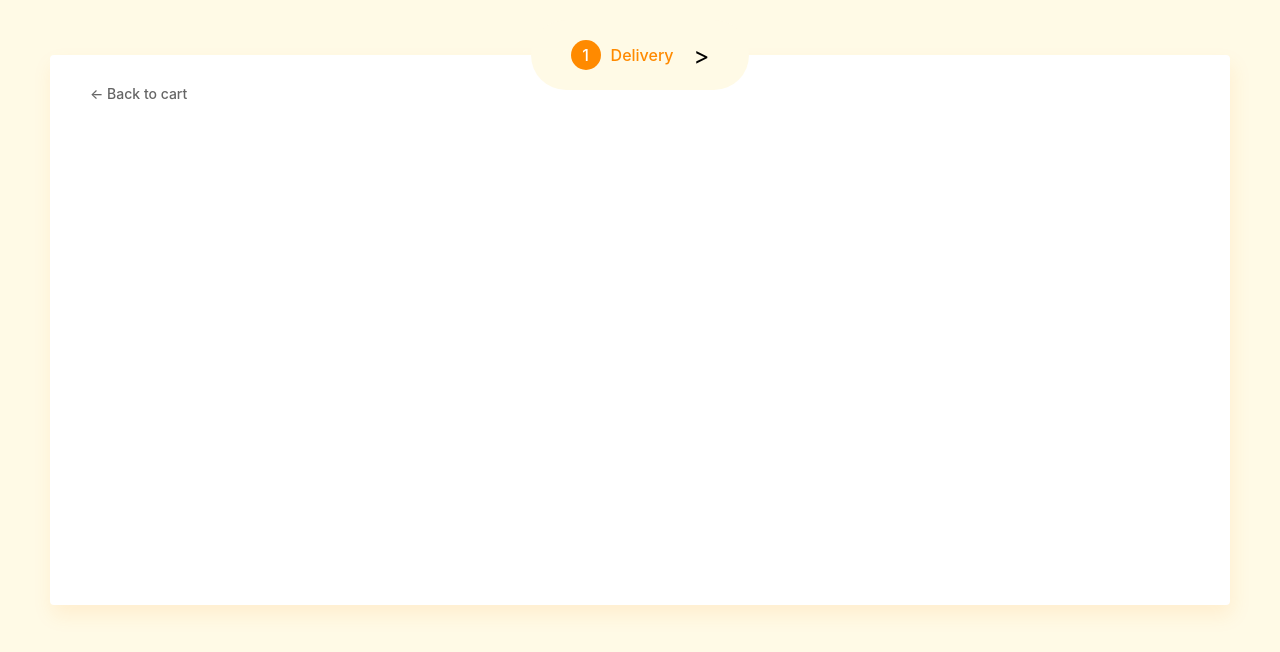
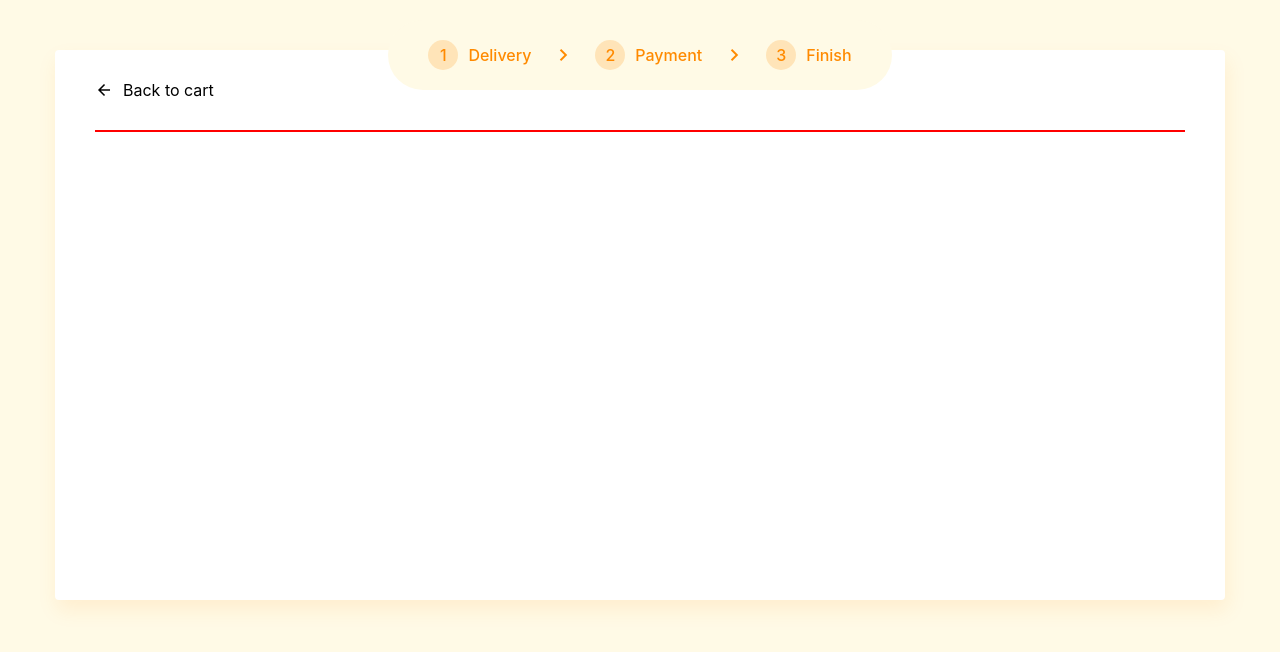
Before and after one commit to rasyidrmhd/Checkout-Simulation, a React (Create React App) app: page / in a window 1280 px wide. Shown: the top 652 px of the page. Built offline with nearby package versions, Linux system fonts and the light colour scheme.

Commit message:
tidying up stepper and add icon component

```diff
--- a/public/index.html
+++ b/public/index.html
@@ -7,7 +7,8 @@
     <meta name="theme-color" content="#000000" />
     <meta name="description" content="Web site created using create-react-app" />
     <link rel="apple-touch-icon" href="%PUBLIC_URL%/logo192.png" />
-    <link href="https://fonts.googleapis.com/css?family=Inter" rel="stylesheet" />
+    <link href="https://fonts.googleapis.com/css2?family=Inter:wght@400;500&family=Montserrat:wght@400;500;700&display=swap" rel="stylesheet" />
+    <link href="https://fonts.googleapis.com/css2?family=Inter:wght@400;500&display=swap" rel="stylesheet" />
     <link href="https://fonts.googleapis.com/icon?family=Material+Icons" rel="stylesheet" />
     <!--
       manifest.json provides metadata used when your web app is installed on a
--- a/src/App.css
+++ /dev/null
@@ -1,57 +0,0 @@
-.App {
-  background-color: #fffae6;
-  padding: 55px 50px;
-  min-height: 100vh;
-  position: relative;
-  display: flex;
-  justify-content: center;
-}
-
-.stepper {
-  background-color: #fffae6;
-  padding: 20px 40px;
-  border-radius: 35px;
-  display: flex;
-  flex-direction: row;
-  gap: 20px;
-  width: fit-content;
-  height: fit-content;
-  position: absolute;
-  top: 20px;
-}
-
-.stepper-group {
-  display: flex;
-  gap: 20px;
-  align-items: center;
-  color: #ff8a00;
-}
-
-.box-number {
-  display: flex;
-  justify-content: center;
-  align-items: center;
-  border-radius: 100%;
-  width: 30px;
-  height: 30px;
-}
-
-.box {
-  background-color: white;
-  border-radius: 4px;
-  box-shadow: 2px 10px 20px rgba(255, 138, 0, 0.1);
-  width: 100%;
-  height: 550px;
-  display: flex;
-  padding: 30px 40px;
-}
-
-.back {
-  font-size: 14px;
-  font-weight: 500;
-  opacity: 60%;
-}
-
-.back:hover {
-  cursor: pointer;
-}
--- a/src/App.js
+++ b/src/App.js
@@ -1,39 +1,22 @@
 import React from "react";
-import "./App.css";
 import { Text, Box } from "./components";
+import Icon from "./components/Icon";
 import Stepper from "./components/Stepper";
 
 function App() {
-  const orange = "#FF8A00";
   return (
-    <div className="App">
+    <Box position="relative" backgroundColor="#fffae6" padding="50px 55px" minHeight="100vh" display="flex" justifyContent="center">
       <Stepper />
-      {/* <div className="stepper">
-        <div className="stepper-group">
-          <div className="box-number" style={{ backgroundColor: orange, color: "white" }}>
-            1
-          </div>
-          <Text color="#ff8a00">Delivery</Text>
-          <span>{">"}</span>
-        </div>
-        <div className="stepper-group">
-          <div className="box-number" style={{ backgroundColor: orange, color: "white" }}>
-            2
-          </div>
-          <span>Payment</span>
-          <span>{">"}</span>
-        </div>
-        <div className="stepper-group">
-          <div className="box-number" style={{ backgroundColor: orange, color: "white" }}>
-            3
-          </div>
-          <span>Finish</span>
-        </div>
-      </div> */}
-      <div className="box">
-        <div className="back">{"<-"} Back to cart</div>
-      </div>
-    </div>
+      <Box backgroundColor="white" borderRadius="4px" boxShadow="2px 10px 20px rgba(255, 138, 0, 0.1)" width="100%" height="550px" display="flex" flexDirection="column" gap="30px" padding="30px 40px">
+        <Box display="flex" gap="10px" alignItems="center">
+          <Icon icon="arrow_back" weight="400" size="18px" />
+          <Text weight="500" size="14px">
+            Back to cart
+          </Text>
+        </Box>
+        <Box border="1px solid red"></Box>
+      </Box>
+    </Box>
   );
 }
 
--- /dev/null
+++ b/src/components/Icon.js
@@ -0,0 +1,12 @@
+import React from "react";
+import { Text } from ".";
+
+const Icon = ({ size, weight, color, icon }) => {
+  return (
+    <Text className={`material-icons`} fontSize={size} fontWeight={weight} color={color}>
+      {icon}
+    </Text>
+  );
+};
+
+export default Icon;
--- a/src/components/Stepper.js
+++ b/src/components/Stepper.js
@@ -1,32 +1,33 @@
 import React from "react";
 import { Box, Text } from ".";
+import Icon from "./Icon";
 
-const StepperGroup = ({ step, text, showArrow = true }) => {
+const StepperGroup = ({ children, step, showArrow = true }) => {
   return (
     <Box display="flex" gap="20px" alignItems="center">
       <Box display="flex" flexDirection="row" gap="10px" alignItems="center">
-        <Box width="30px" height="30px" display="flex" backgroundColor="#FF8A00" borderRadius="100%" alignItems="center" justifyContent="center">
-          <Text fontSize="16px" fontWeight="500" color="white">
+        <Box width="30px" height="30px" display="flex" backgroundColor="#FFE4B8" borderRadius="100%" alignItems="center" justifyContent="center">
+          <Text fontSize="16px" fontWeight="500" color="#FF8A00">
             {step}
           </Text>
         </Box>
         <Text fontSize="16px" fontWeight="500" color="#FF8A00">
-          {text}
+          {children}
         </Text>
       </Box>
-      {showArrow && (
-        <Text fontSize="24px" fontWeight="400">
-          {">"}
-        </Text>
-      )}
+      {showArrow && <Icon icon="keyboard_arrow_right" size="24px" weight="400" color="#FF8A00" />}
     </Box>
   );
 };
 
 const Stepper = () => {
   return (
-    <Box backgroundColor="#fffae6" padding="20px 40px" borderRadius="35px" display="flex" gap="20px" top="20px" width="fit-content" height="fit-content" position="absolute">
-      <StepperGroup step={1} text="Delivery"></StepperGroup>
+    <Box backgroundColor="#fffae6" padding="20px 40px" borderRadius="35px" display="flex" gap="20px" top="20px" position="absolute">
+      {["Delivery", "Payment", "Finish"].map((text, idx) => (
+        <StepperGroup step={idx + 1} key={idx} showArrow={idx !== 2}>
+          {text}
+        </StepperGroup>
+      ))}
     </Box>
   );
 };
--- a/src/components/index.js
+++ b/src/components/index.js
@@ -25,4 +25,5 @@ export const Box = styled.div`
   gap: ${(props) => props.gap};
   align-items: ${(props) => props.alignItems};
   justify-content: ${(props) => props.justifyContent};
+  border: ${(props) => props.border};
 `;
--- a/src/index.css
+++ b/src/index.css
@@ -44,19 +44,6 @@ body {
   font-feature-settings: "liga";
 }
 
-.material-icons.md-18 {
-  font-size: 18px;
-}
-.material-icons.md-24 {
-  font-size: 24px;
-}
-.material-icons.md-36 {
-  font-size: 36px;
-}
-.material-icons.md-48 {
-  font-size: 48px;
-}
-
 code {
   font-family: source-code-pro, Menlo, Monaco, Consolas, "Courier New", monospace;
 }
```
